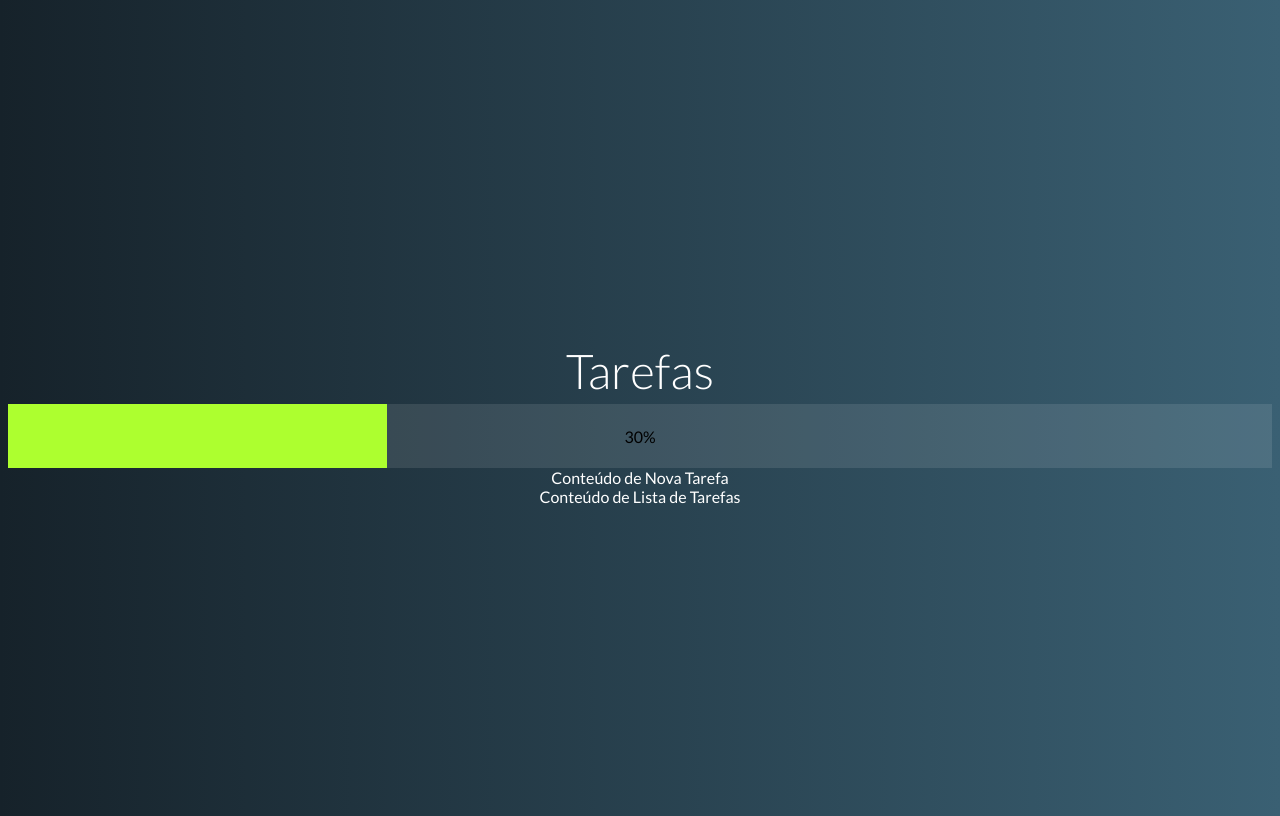
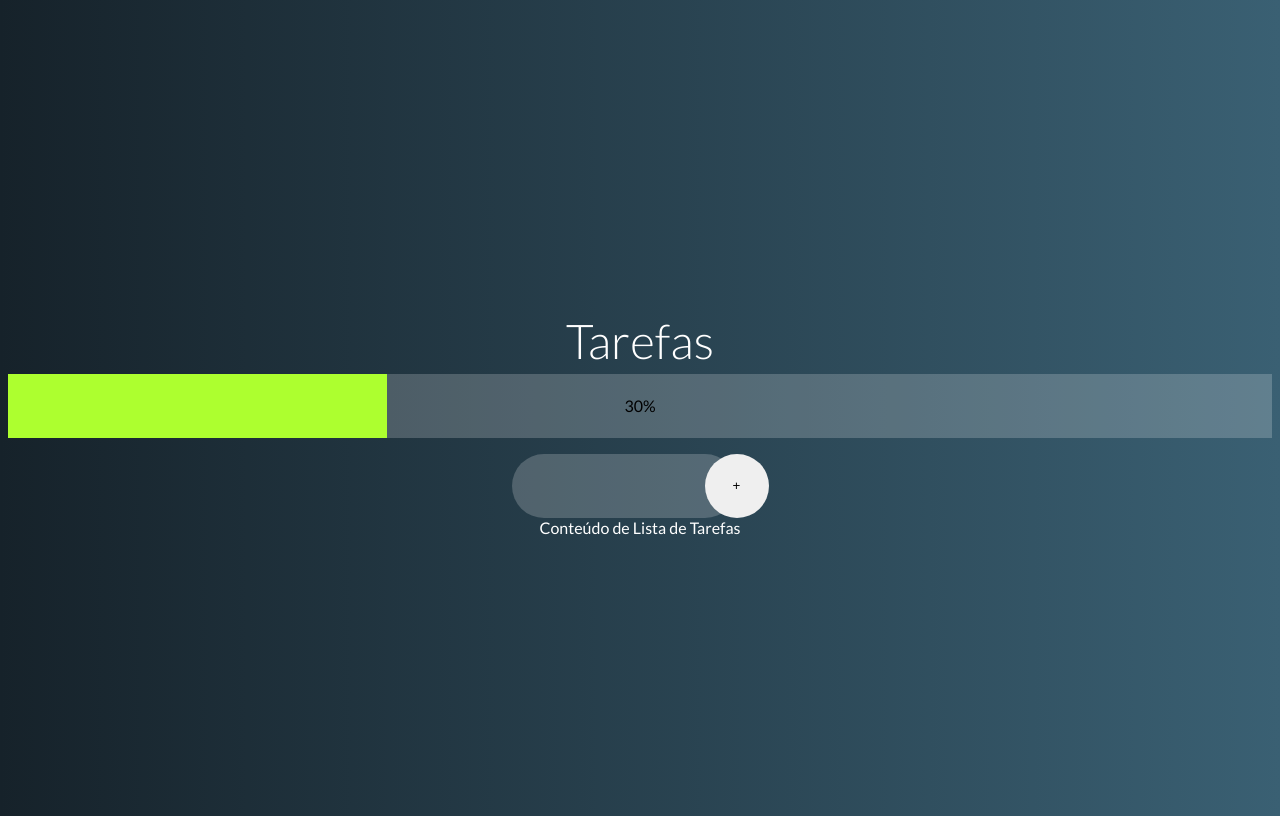
Before and after one commit to italopolazzi/udemy, a Vue app in the folder components/tarefas/: page / in a window 1280 px wide. Built offline with nearby package versions, Linux system fonts and the light colour scheme.

Commit message:
add: input novas tarefas - estilo básico

```diff
--- a/components/tarefas/src/components/BarraDeProgresso.vue
+++ b/components/tarefas/src/components/BarraDeProgresso.vue
@@ -22,13 +22,11 @@ export default {
 </script>
 
 <style>
-:root {
-  --opacity: 0.1;
-}
+
 #barra-de-progresso {
   width: 100%;
-  height: 4rem;
-  background: rgba(255, 255, 255, var(--opacity));
+  height: var(--bar-size);
+  background: var(--opacity-light-color);
   display: flex;
   flex-flow: column nowrap;
   align-items: center;
--- a/components/tarefas/src/components/NovaTarefa.vue
+++ b/components/tarefas/src/components/NovaTarefa.vue
@@ -1,15 +1,32 @@
 <template>
-  <div>
-    Conteúdo de Nova Tarefa
+  <div id="nova-tarefa">
+    <input type="text" id="entrada" class="super-round" />
+    <button id="adicionar" class="super-round">+</button>
   </div>
 </template>
 
 <script>
-export default {
-
-}
+export default {};
 </script>
 
 <style>
 
+
+#entrada,
+#adicionar {
+  height: var(--bar-size);
+  border: none;
+  margin-top: var(--default-margin);
+  outline: none;
+}
+#entrada {
+  padding: var(--default-padding-input);
+  padding-right: var(--space-correction);
+  background: var(--opacity-light-color);
+}
+#adicionar {
+  width: var(--bar-size);
+  border-radius: var(--bar-size);
+  margin-left: calc(var(--space-correction) * -1);
+}
 </style>
--- a/components/tarefas/src/main.js
+++ b/components/tarefas/src/main.js
@@ -1,8 +1,9 @@
 import Vue from 'vue'
 import App from './App.vue'
+import '@/styles.css'
 
 Vue.config.productionTip = false
 
 new Vue({
-  render: h => h(App),
+    render: h => h(App),
 }).$mount('#app')
--- /dev/null
+++ b/components/tarefas/src/styles.css
@@ -0,0 +1,23 @@
+:root {
+    /* OPACIDADE */
+    --opacity: 0.2;
+    /* CORES */
+    --opacity-light-color: rgba(255, 255, 255, var(--opacity));
+    --opacity-dark-color: rgba(0, 0, 0, var(--opacity));
+    /* TAMANHO DE BARRAS */
+    --bar-size: 4rem;
+    /* CORREÇÕES */
+    --space-correction: 2rem;
+    /* PADRÕES */
+    --default-padding-input: 0 1rem;
+    --default-margin: 1rem;
+    /* ÚTILS */
+    --infinity9: 99999999px;
+}
+
+.super-round {
+    border-bottom-right-radius: var(--infinity9);
+    border-bottom-left-radius: var(--infinity9);
+    border-top-right-radius: var(--infinity9);
+    border-top-left-radius: var(--infinity9);
+}
```
